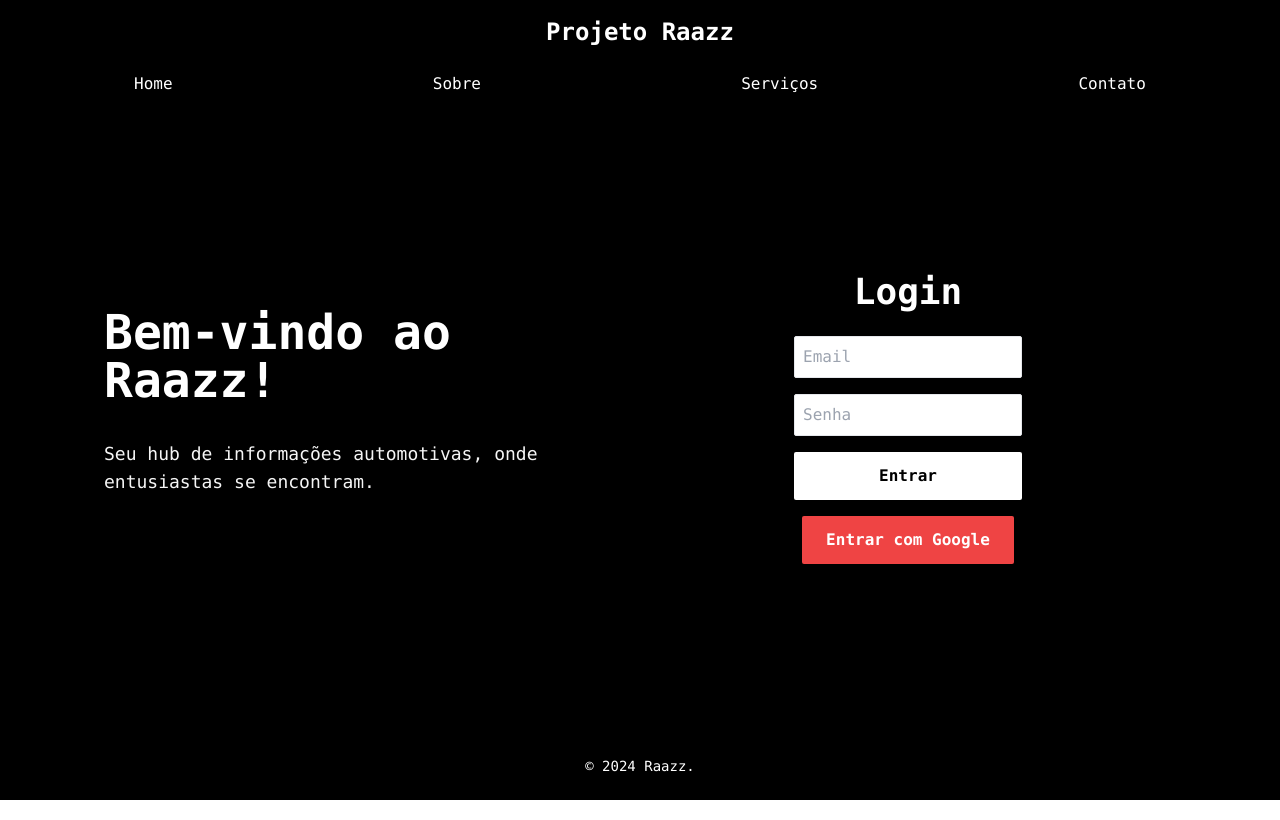
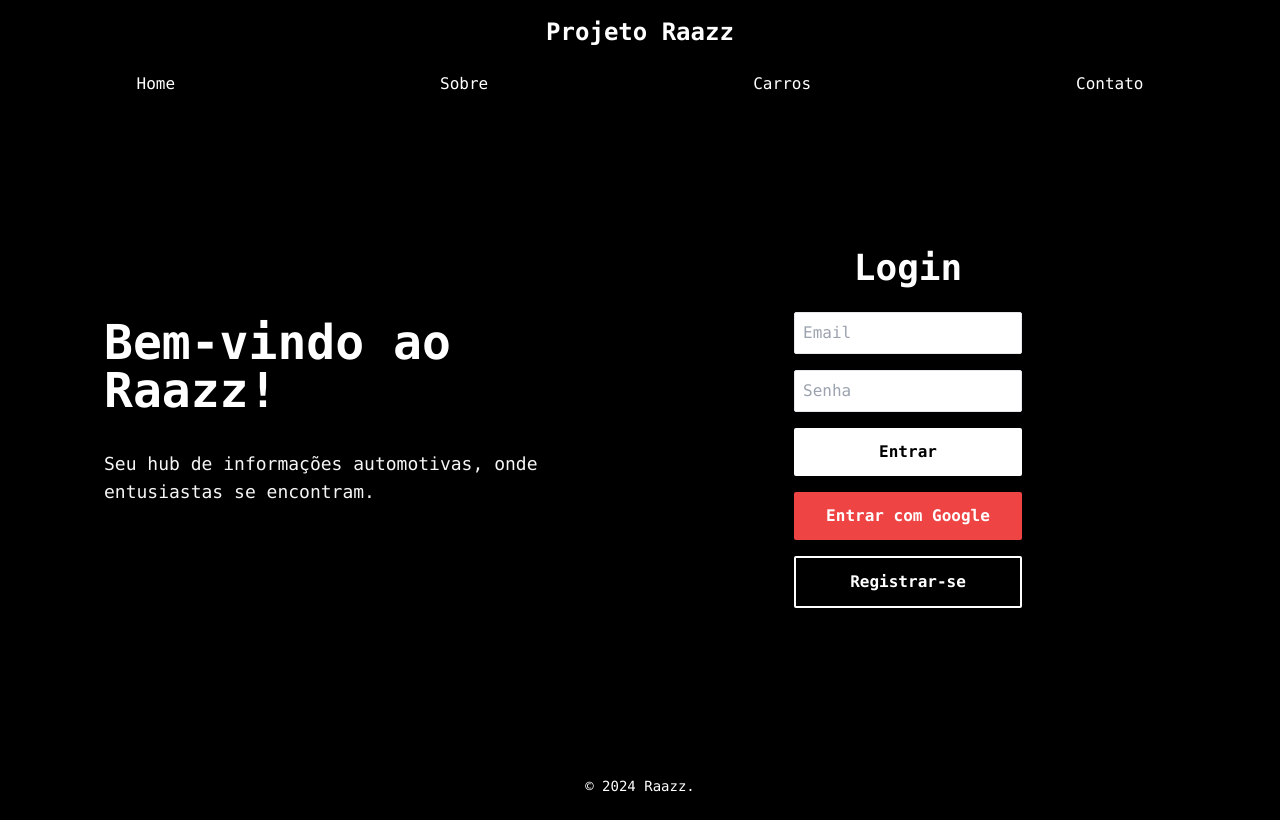
Before and after one commit to JGSimi/RAAZZ, a React (Create React App) app: page /login in a window 1280 px wide. Built offline with nearby package versions, Linux system fonts and the light colour scheme; no server answers.

Commit message:
aba carros

```diff
--- a/src/App.js
+++ b/src/App.js
@@ -10,6 +10,7 @@ import Register from './components/Register';
 import Footer from './components/Footer';
 import ProtectedRoute from './components/ProtectedRoute';
 import Feed from './components/Feed';
+import CarModels from './components/CarModels'
 
 function App() {
   return (
@@ -24,6 +25,7 @@ function App() {
                 <Route path="/login" element={<Login />} />
                 <Route path="/register" element={<Register />} />
                 <Route path="/feed" element={<ProtectedRoute><Feed /></ProtectedRoute>} />
+                <Route path="/cars" element={<ProtectedRoute><CarModels /></ProtectedRoute>}/>
               </Routes>
             </section>
           </main>
--- a/src/components/Header.js
+++ b/src/components/Header.js
@@ -14,9 +14,9 @@ function Header() {
       <aside className="bg-black p-2">
         <nav>
           <ul className="flex flex-row justify-around gap-2">
-            <li><a href="#" className="text-neutralWhite hover:underline">Home</a></li>
+            <li><a href="/feed" className="text-neutralWhite hover:underline">Home</a></li>
             <li><a href="#" className="text-neutralWhite hover:underline">Sobre</a></li>
-            <li><a href="#" className="text-neutralWhite hover:underline">Serviços</a></li>
+            <li><a href="/cars" className="text-neutralWhite hover:underline">Carros</a></li>
             <li><a href="#" className="text-neutralWhite hover:underline">Contato</a></li>
           </ul>
         </nav>
--- a/src/components/Hero.js
+++ b/src/components/Hero.js
@@ -1,9 +1,17 @@
 // src/components/Hero.js
-import React from 'react';
+import React, { useEffect } from 'react';
 import { useNavigate } from 'react-router-dom';
+import { useAuth } from '../context/AuthContext';
 
 function Hero() {
   const navigate = useNavigate();
+  const { currentUser } = useAuth();
+
+  useEffect(() => {
+    if (currentUser) {
+      navigate('/feed'); // Redireciona para o feed se o usuário estiver logado
+    }
+  }, [currentUser, navigate]);
 
   const handleLoginClick = () => {
     navigate('/login'); // Redireciona para a tela de login
--- a/src/components/Login.js
+++ b/src/components/Login.js
@@ -34,6 +34,10 @@ function Login() {
     }
   };
 
+  const handleRegister = () => {
+    navigate('/Register');
+  };
+
   return (
     <section className="grid grid-cols-1 lg:grid-cols-2 justify-between px-10 items-center w-full h-full">
       <section className="bg-neutralBlack text-neutralWhite text-center flex justify-center gap-5 flex-col h-full lg:text-start">
@@ -62,13 +66,19 @@ function Login() {
           <button type="submit" className="px-6 py-3 bg-white text-black font-semibold rounded-sm hover:bg-blue-600 hover:text-white">
             Entrar
           </button>
-        </form>
-        <button
+          <button
           onClick={handleGoogleLogin}
-          className="mt-4 px-6 py-3 bg-red-500 text-white font-semibold rounded-sm hover:bg-red-600 hover:scale-105 active:scale-95 transition-all duration-300"
+          className="px-6 py-3 bg-red-500 text-white font-semibold rounded-sm hover:bg-red-600 hover:scale-105 active:scale-95 transition-all duration-300"
         >
           Entrar com Google
         </button>
+        <button
+          onClick={handleRegister}
+          className="px-6 py-3 bg-black text-white border-white border-2 font-semibold rounded-sm hover:bg-green-400 hover:scale-105 active:scale-95 transition-all duration-300"
+        >
+          Registrar-se
+        </button>
+        </form>
       </section>
     </section>
   );
```
